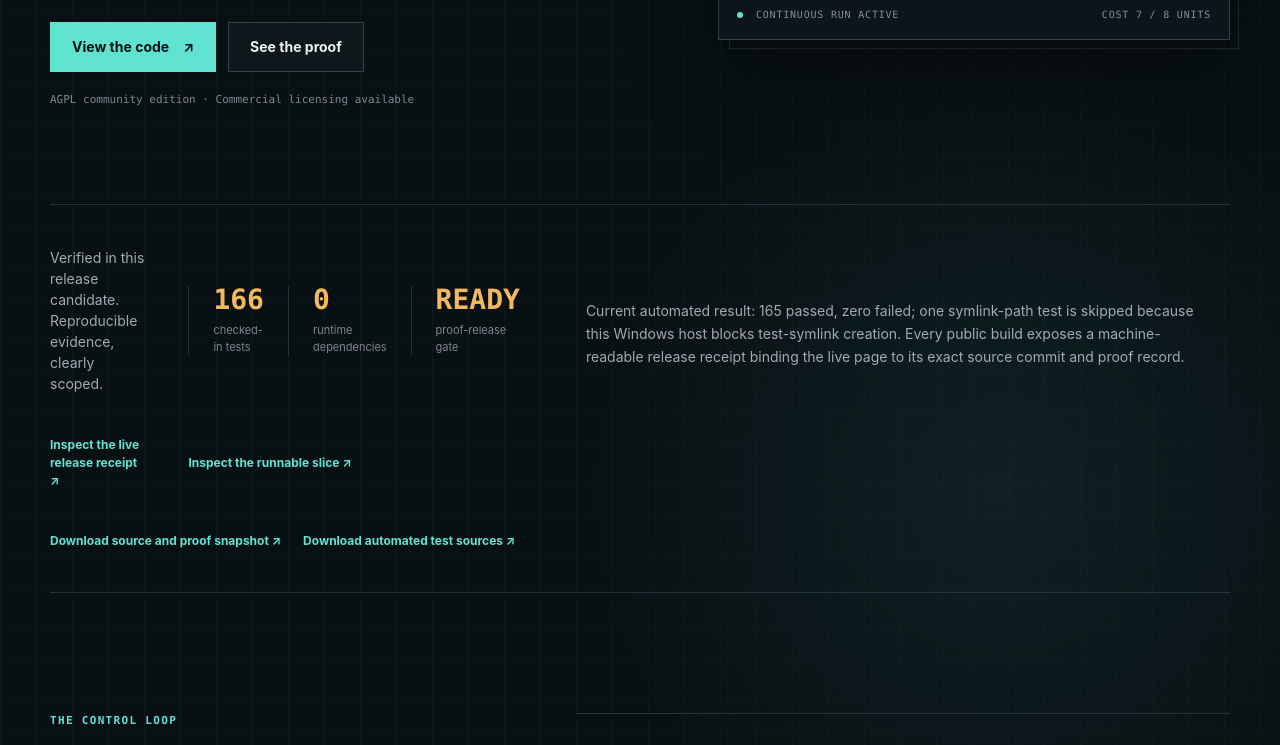
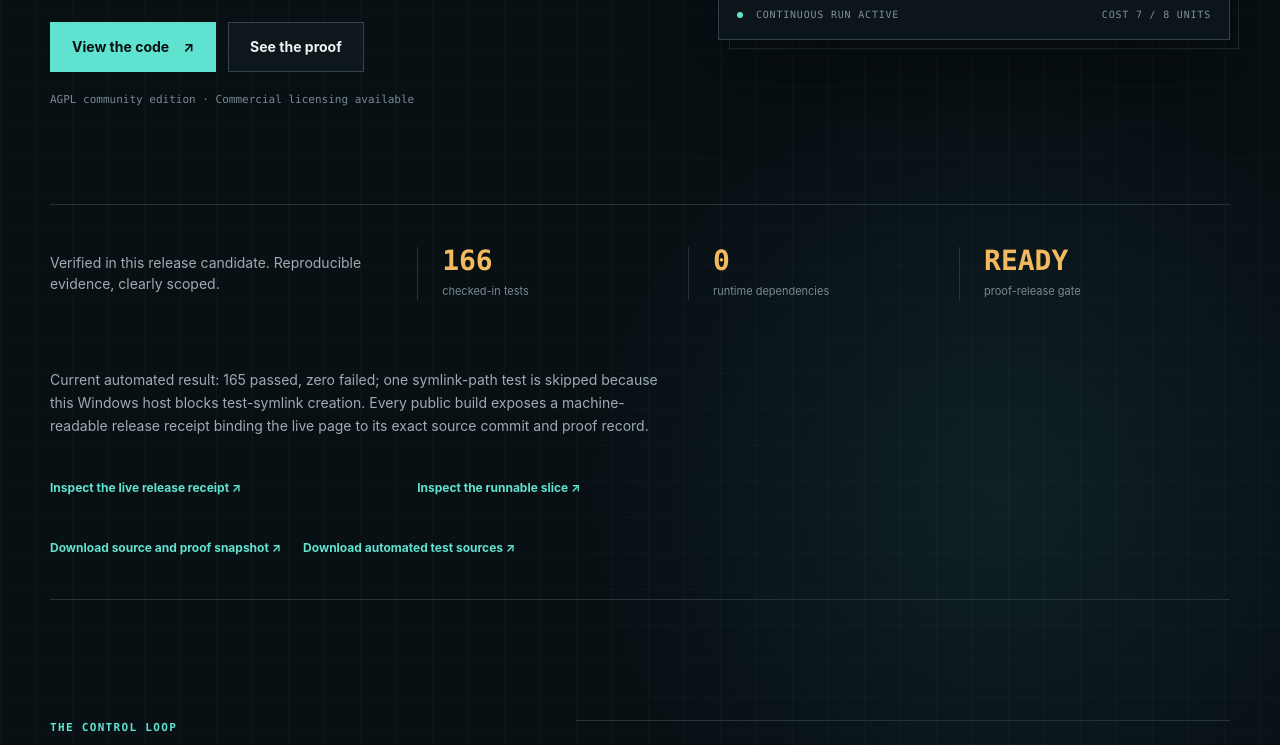
Before and after one commit to cexplayer01/bounded-agent-harness, a Next.js app in the folder website/: page / in a window 1280 px wide. Shown: the part 671-1416 px from the top of the page. Built offline with nearby package versions, Linux system fonts and the light colour scheme.

Commit message:
Improve proof section responsive layout

```diff
--- a/website/app/globals.css
+++ b/website/app/globals.css
@@ -80,8 +80,9 @@ h1 em { color: var(--muted); font-style: normal; font-weight: 420; }
 .card-foot { border-top: 1px solid var(--line); border-bottom: 0; }
 .pulse { width: 6px; height: 6px; display: inline-block; margin-right: 6px; border-radius: 50%; background: var(--cyan); }
 
-.proof { width: min(1180px, calc(100% - 40px)); margin: 0 auto; padding: 42px 0; display: grid; grid-template-columns: .8fr 2fr auto; align-items: center; gap: 42px; border-top: 1px solid var(--line); border-bottom: 1px solid var(--line); }
+.proof { width: min(1180px, calc(100% - 40px)); margin: 0 auto; padding: 42px 0; display: grid; grid-template-columns: minmax(0, .8fr) minmax(0, 2fr); align-items: center; gap: 42px; border-top: 1px solid var(--line); border-bottom: 1px solid var(--line); }
 .proof > p { color: #9eacb1; font-size: 14px; }
+.proof > p.section-copy { grid-column: 1 / -1; }
 .proof-grid { display: grid; grid-template-columns: repeat(3, 1fr); }
 .proof-grid div { padding: 0 24px; border-left: 1px solid var(--line); }
 .proof-grid strong, .proof-grid span { display: block; }
```
